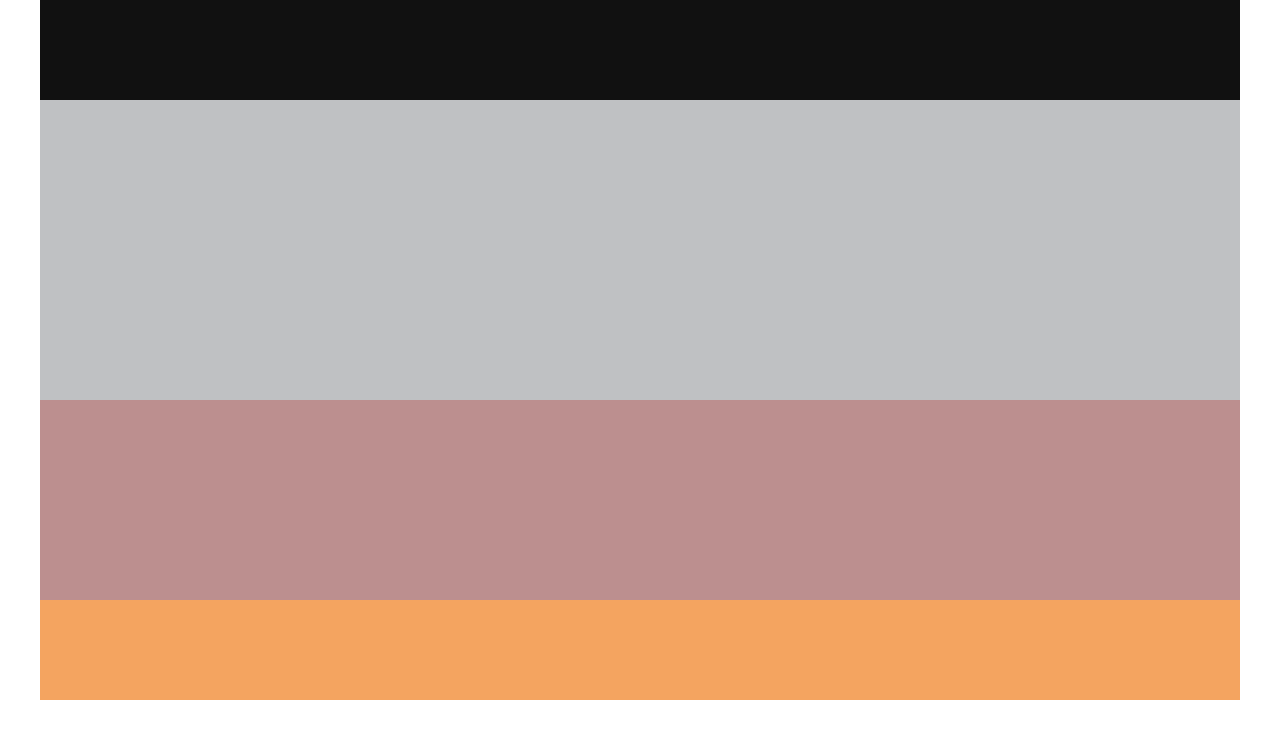
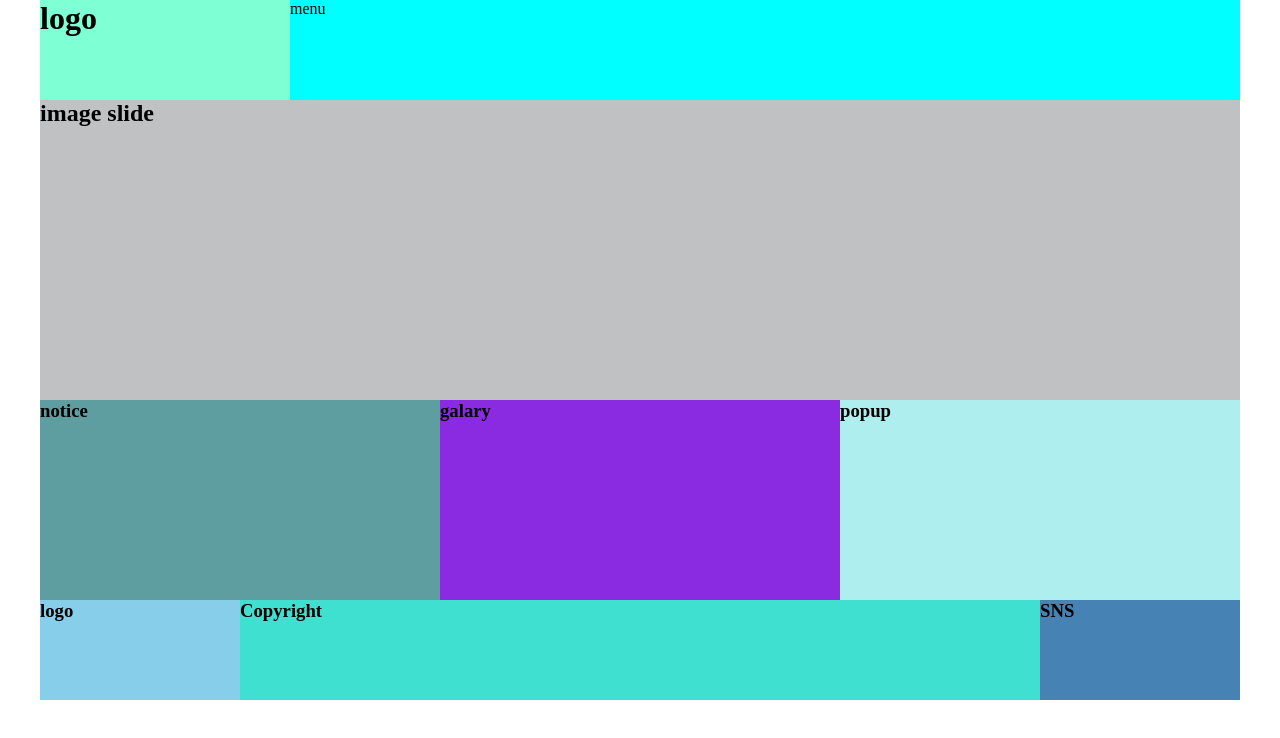
Before and after one commit to Itouch-up/test, a plain HTML site: page index.html in a window 1280 px wide. Drawn offline with Linux system fonts and the light colour scheme.

Commit message:
Second commit(separation of structure)

```diff
--- a/index.html
+++ b/index.html
@@ -8,10 +8,32 @@
 </head>
 <body>
     <div id="wrap">
-        <header id="header"></header>
-        <section id="banner"></section>
-        <section id="contents"></section>
-        <footer id="footer"></footer>
+        <header id="header" class="clearfix">
+            <h1 class="logo">
+                logo
+            </h1>
+            <div class="nav">
+                menu
+            </div>
+        </header>
+        <!--header-->
+        <section id="banner">
+            <h2>image slide</h2>
+        </section>
+        <!--banner-->
+        <section id="contents" class="clearfix">
+            <div class="cont1"><h3>notice</h3></div>
+            <div class="cont2"><h3>galary</h3></div>
+            <div class="cont3"><h3>popup</h3></div>
+        </section>
+        <!--contents-->
+        <footer id="footer">
+            <div class="foot1"><h3>logo</h3></div>
+            <div class="foot2"><h3>Copyright</h3></div>
+            <div class="foot3"><h3>SNS</h3></div>
+        </footer>
+        <!--footer-->
     </div>
+    <!--wrap-->
 </body>
 </html>
--- a/style.css
+++ b/style.css
@@ -1,8 +1,9 @@
-/*black clear*/
+/*reset*/
 *{
     margin: 0;
     padding: 0;
 }
+.clearfix::before, .clearfix::after{display: block; content: ''; clear: both;}
 /* layout */
 #wrap{
     width: 1200px;
@@ -10,23 +11,68 @@
     background: #ccc;
     margin: 0 auto;
 }
+/*header*/
 #header{
-    width: 100%;
+}
+#header .logo{
+    width: 250px;
     height: 100px;
-    background: #111;
+    background-color: aquamarine;
+    float: left;
 }
+#header .nav{
+    width: 950px;
+    height: 100px;
+    background-color: aqua;
+    float: left;
+}
+/*banner*/
 #banner{
-    width: 100%;
     height: 300px;
     background: #1351;
 }
+/*contents*/
 #contents{
-    width: 100%;
+}
+/*> = 첫번째만 적용*/
+#contents > div{
+    float: left;
+    width: 400px;
     height: 200px;
-    background: rosybrown;
 }
+#contents .cont1{
+    background-color: cadetblue;
+}
+#contents .cont2{
+    background-color: blueviolet;
+}
+#contents .cont3{
+    background-color: paleturquoise;
+}
+/*footer*/
 #footer{
     width: 100%;
     height: 100px;
     background: sandybrown;
 }
+#footer > div{
+
+}
+#footer .foot1{
+    float: left;
+    width: 200px;
+    height: 100px;
+    background-color: skyblue;
+}
+#footer .foot2{
+    float: left;
+    width: 800px;
+    height: 100px;
+    background-color: turquoise;
+}
+#footer .foot3{
+    float: left;
+    width: 200px;
+    height: 100px;
+    background-color: steelblue;
+}
```
Also changed, not shown: 1 other file.
